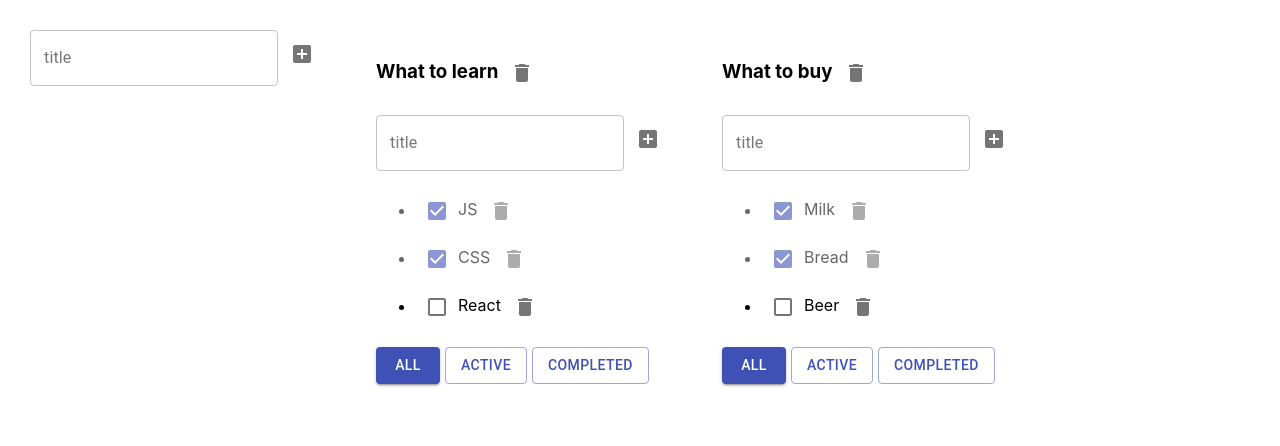
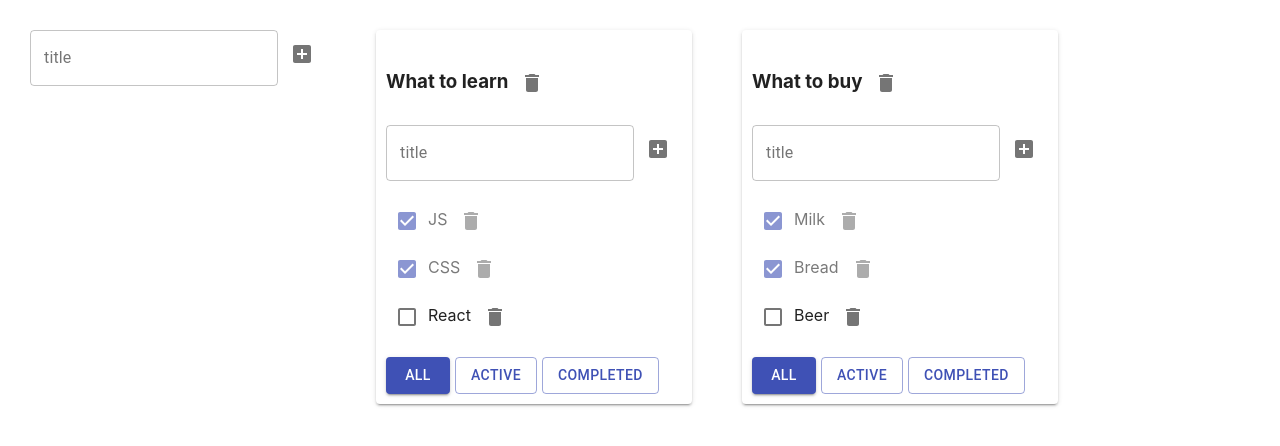
Before and after one commit to KirillDolzhenkov/todo-app, a React (Create React App) app: page / in a window 1280 px wide. Shown: the top 446 px of the page. Built offline with nearby package versions, Linux system fonts and the light colour scheme.

Commit message:
fixed addItem's inputValue + added ul style + added Paper and Grid component

```diff
--- a/src/AddItemForm.tsx
+++ b/src/AddItemForm.tsx
@@ -12,11 +12,15 @@ export const AddItemForm: React.FC<AddItemFormPropsType> = (props) => {
     const [error, setError] = useState<null | string>(null)
 
     const addItem = () => {
-        if (inputValue.trim()) {
+        /*if (inputValue.trim()) {
             props.addItem(inputValue);
             setInputValue('');
         } else {
             setError("Title is required")
+        }*/
+        if (inputValue.trim()) {
+            props.addItem(inputValue);
+            setInputValue('');
         }
     }
 
@@ -31,6 +35,7 @@ export const AddItemForm: React.FC<AddItemFormPropsType> = (props) => {
         <div>
             <TextField
                 variant={"outlined"}
+                value={inputValue}
                 onChange={onChangeHandler}
                 onKeyPress={onKeyPressHandler}
                 /*className={error ? "error" : ""}*/ //rudiment
--- a/src/App.tsx
+++ b/src/App.tsx
@@ -3,7 +3,7 @@ import { v1 } from 'uuid';
 import './App.css';
 import {TasksType, Todolist} from "./Todolist";
 import {AddItemForm} from "./AddItemForm";
-import {AppBar, Button, IconButton, Toolbar, Typography} from "@material-ui/core";
+import {AppBar, Button, Grid, IconButton, Paper, Toolbar, Typography} from "@material-ui/core";
 import { Menu } from '@material-ui/icons';
 
 export type FilterValueType = "all"| "active"| "completed"
@@ -116,8 +116,9 @@ function App() {
                     }
                     return (
 
+                        <Grid item key={tl.id}>
+                            <Paper elevation={2} style={{padding: "10px"}}>
                                 <Todolist
-                            key={tl.id}
                                     title={tl.title}
                                     todolistID={tl.id}
                                     tasks={TasksForTodolist}
@@ -130,6 +131,8 @@ function App() {
                                     changeTaskTitle={changeTaskTitle}
                                     changeTodolistTitle={changeTodolistTitle}
                                 />
+                            </Paper>
+                        </Grid>
                     )
                 })
             }
--- a/src/Todolist.tsx
+++ b/src/Todolist.tsx
@@ -47,7 +47,9 @@ export const Todolist: React.FC<TodolistPropsType> = (props) => {
                 </IconButton>
             </h3>
             <AddItemForm addItem={addTask}/>
-            <ul>
+
+            <ul style={{listStyle: "none", padding: 0}}>
+
                 {
                     props.tasks.map(t => {
                         const removeTask = () => props.removeTask(t.id, props.todolistID);
```
Lines whose indentation alone changed are shown as unchanged.
